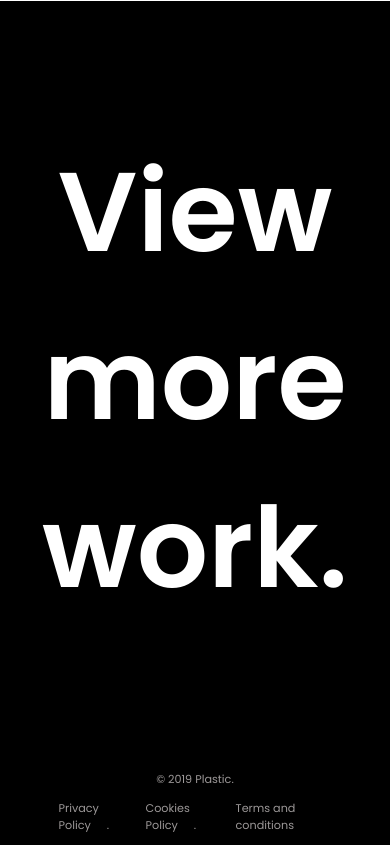
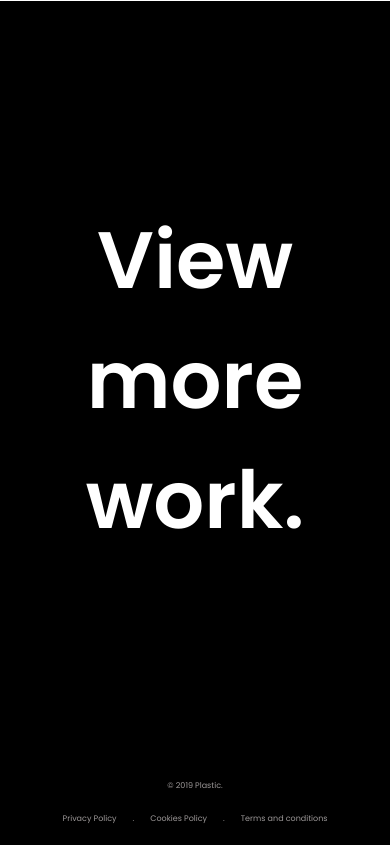
Before and after one commit to Mahdi15-879/Ui-template-with-React.js-4, a React (Create React App) app: page / in a window 390 px wide. Shown: the part 4320-5165 px from the top of the page. Built offline with nearby package versions, Linux system fonts and the light colour scheme.

Commit message:
Solve some problems and finish the project

```diff
--- a/src/Styles/Footer.css
+++ b/src/Styles/Footer.css
@@ -39,4 +39,8 @@
     flex-direction: column;
     justify-content: space-evenly;
   }
+
+  .Footer__row h6 {
+    font-size: 0.5rem;
+  }
 }
--- a/src/Styles/Navbar.css
+++ b/src/Styles/Navbar.css
@@ -61,10 +61,6 @@
   position: fixed;
   right: 2.5rem;
 }
-
-/* .navbar__burger:hover {
-  cursor: pointer;
-} */
 
 .show-nav .burger-bar,
 .show-nav .burger-bar::before,
--- a/src/Styles/View.css
+++ b/src/Styles/View.css
@@ -12,3 +12,9 @@
   font-size: 7rem;
   font-weight: 600;
 }
+
+@media only screen and (max-width: 768px) {
+  .View h1 {
+    font-size: 5rem;
+  }
+}
```
